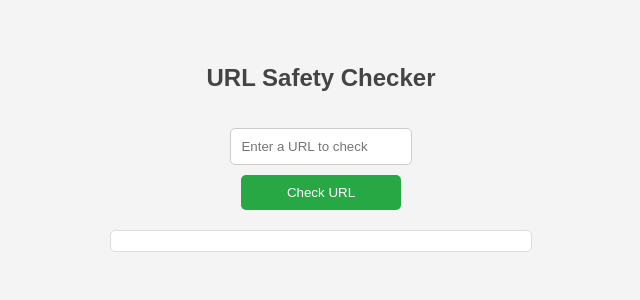
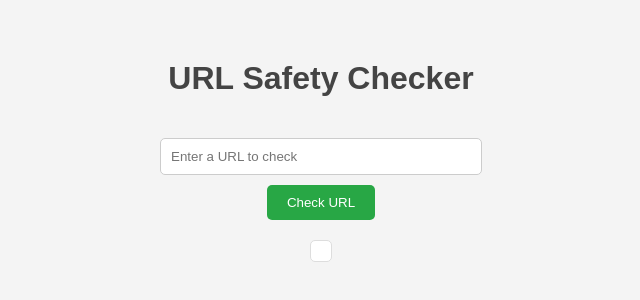
Before and after one commit to CONNEXGROW/url-checker, a plain HTML site: page index.html in a window 1280 px wide. Shown: the part 250-550 px from the top of the page, without its empty margins (319-959 px from the left). Drawn offline with Linux system fonts and the light colour scheme.

Commit message:
Update index.html

```diff
--- a/index.html
+++ b/index.html
@@ -16,11 +16,9 @@
       align-items: center;
       justify-content: center;
       height: 100vh;
-      overflow-y: auto;
     }
     h1 {
       color: #444;
-      font-size: 24px;
     }
     form {
       margin-top: 20px;
@@ -30,8 +28,7 @@
     }
     input[type="text"] {
       padding: 10px;
-      width: 80%;
-      max-width: 400px;
+      width: 300px;
       border: 1px solid #ccc;
       border-radius: 5px;
       margin-bottom: 10px;
@@ -43,8 +40,6 @@
       border: none;
       border-radius: 5px;
       cursor: pointer;
-      width: 80%;
-      max-width: 400px;
     }
     button:hover {
       background-color: #218838;
@@ -55,14 +50,10 @@
       background-color: #fff;
       border: 1px solid #ddd;
       border-radius: 5px;
-      width: 80%;
-      max-width: 400px;
-      text-align: center;
+      max-width: 500px;
     }
     #spinner {
       display: none;
-      text-align: center;
-      margin-top: 10px;
     }
   </style>
 </head>
@@ -87,7 +78,6 @@
       resultDiv.innerHTML = '';
       spinner.style.display = 'block';
 
-      // URL validation pattern
       const urlPattern = /^(https?|ftp):\/\/[^\s/$.?#].[^\s]*$/i;
       if (!urlPattern.test(url)) {
         spinner.style.display = 'none';
@@ -96,14 +86,13 @@
       }
 
       try {
-        // First, submit the URL to VirusTotal for scanning
         const submitResponse = await fetch('https://www.virustotal.com/api/v3/urls', {
           method: 'POST',
           headers: {
             'x-apikey': apiKey,
-            'Content-Type': 'application/json',
+            'Content-Type': 'application/x-www-form-urlencoded',
           },
-          body: JSON.stringify({ url: url }),
+          body: `url=${encodeURIComponent(url)}`,
         });
 
         if (!submitResponse.ok) throw new Error(`Error: ${submitResponse.status}`);
@@ -113,7 +102,6 @@
         }
 
         const scanId = submitData.data.id;
-        // Now, fetch the scan results from VirusTotal
         const resultResponse = await fetch(`https://www.virustotal.com/api/v3/analyses/${scanId}`, {
           method: 'GET',
           headers: {
@@ -133,7 +121,6 @@
         const suspicious = stats.suspicious || 0;
         const harmless = stats.harmless || 0;
 
-        // Display the results
         if (malicious > 0) {
           resultDiv.innerHTML = `<p style="color: red;"><strong>Warning!</strong> This website is flagged as malicious.</p>`;
         } else if (suspicious > 0) {
```
